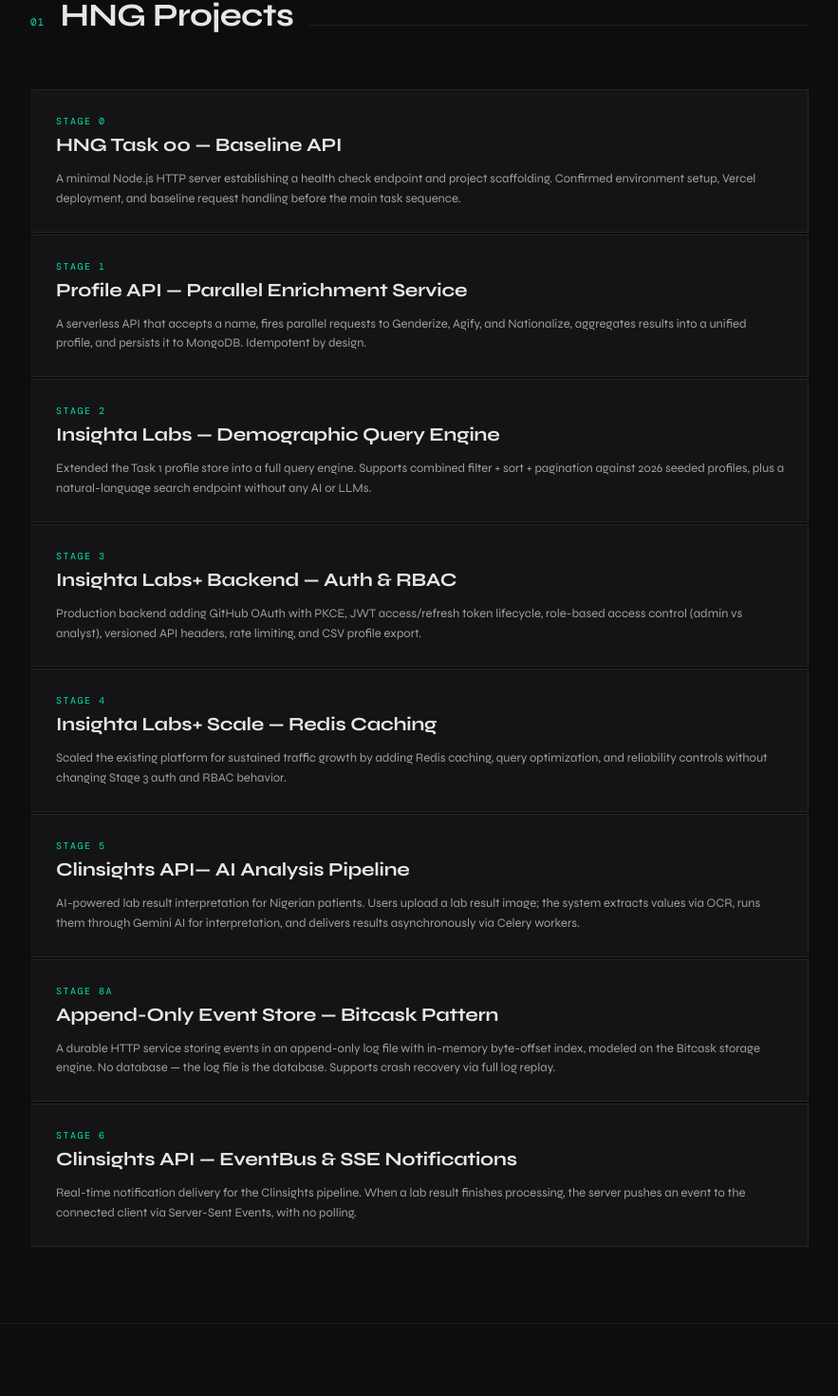
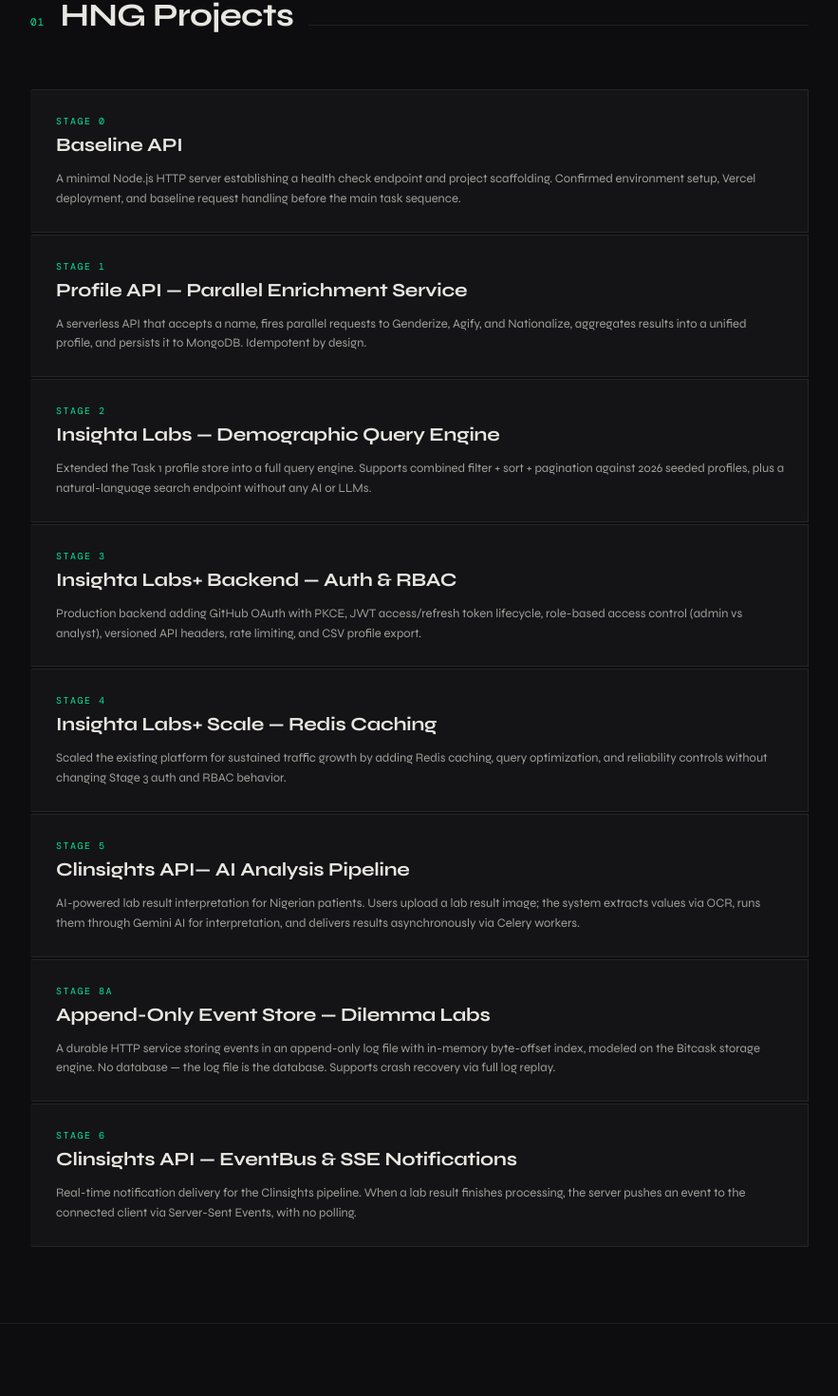
Before and after one commit to Summiedev/portfolio, a React (Vite) app: page / in a window 1280 px wide. Shown: the part 758-2228 px from the top of the page at 95% size, without its empty margins (198-1081 px from the left). Built offline with nearby package versions, Linux system fonts and the light colour scheme; the HTML template or start-up script is replaced by a standard one; a web font is replaced by a local one.

Commit message:
minimal touches

```diff
--- a/src/App.jsx
+++ b/src/App.jsx
@@ -18,7 +18,7 @@
 const projects = [
   {
     stage: "Stage 0",
-    name: "HNG Task 00 — Baseline API",
+    name: "Baseline API",
     description: "A minimal Node.js HTTP server establishing a health check endpoint and project scaffolding. Confirmed environment setup, Vercel deployment, and baseline request handling before the main task sequence.",
     stack: [{ label: "Node.js" }, { label: "Vercel" }, { label: "JavaScript" }],
     contribution: "Set up the project from scratch: Node server, routing, health endpoint, deployment to Vercel.",
@@ -72,7 +72,7 @@
   },
   {
     stage: "Stage 8A",
-    name: "Append-Only Event Store — Bitcask Pattern",
+    name: "Append-Only Event Store — Dilemma Labs",
     description: "A durable HTTP service storing events in an append-only log file with in-memory byte-offset index, modeled on the Bitcask storage engine. No database — the log file is the database. Supports crash recovery via full log replay.",
     stack: [{ label: "Node.js" }, { label: "Bitcask / WAL", accent: true }, { label: "File I/O" }, { label: "In-memory Index" }],
     contribution: "Built the entire store: append-only write path, O(1) read via Map index + byte-range seek, streaming log replay, write queue for concurrent appends, and unicode-correct byte accounting.",
@@ -104,10 +104,10 @@
 ];
 
 const reflection = [
-  "The biggest shift for me during HNG was moving from feature thinking to systems thinking. Early on, I was mostly focused on getting endpoints to work. As I progressed, I started thinking more about what 'working' actually means in real systems — concurrency issues, failure states, and how services behave under load or bad inputs.",
+  "The biggest shift for me during HNG was moving from feature thinking to systems thinking. Early on, I was mostly focused on getting endpoints to work. As I progressed, I started thinking more about what 'working' actually means in real systems thus  concurrency issues, failure states, and how services behave under load or bad inputs.",
   "I started the program stronger in Node.js, but deliberately pushed myself into Python with FastAPI. That transition wasn't just syntax — it was about learning a different way of structuring APIs, async patterns, and backend architecture. I'm now comfortable building in both ecosystems.",
   "A big part of my learning came from reading system design materials and immediately trying to apply them. Instead of just consuming concepts like caching, auth flows, or scalability patterns, I had to translate them into actual code decisions. That gap between theory and implementation is where most of my growth happened.",
-  "Debugging real issues — failing tests, WebSocket/auth edge cases, rate limiting — forced me to think in terms of system behavior instead of isolated functions. I stopped asking only 'does this work?' and started asking 'how does this fail, and what happens when it does?'",
+  "Debugging real issues — failing tests, WebSocket/auth edge cases, rate limiting which forced me to think in terms of system behavior instead of isolated functions. I stopped asking only 'does this work?' and started asking 'how does this fail, and what happens when it does?'",
 ];
 
 const contactLinks = [
```
